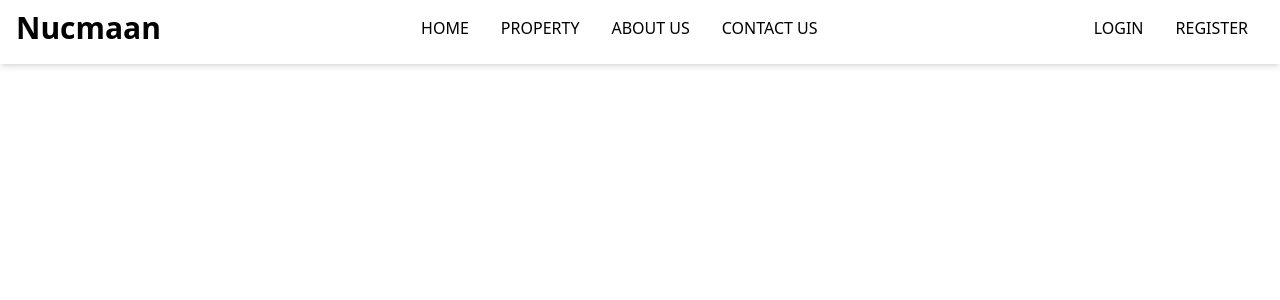
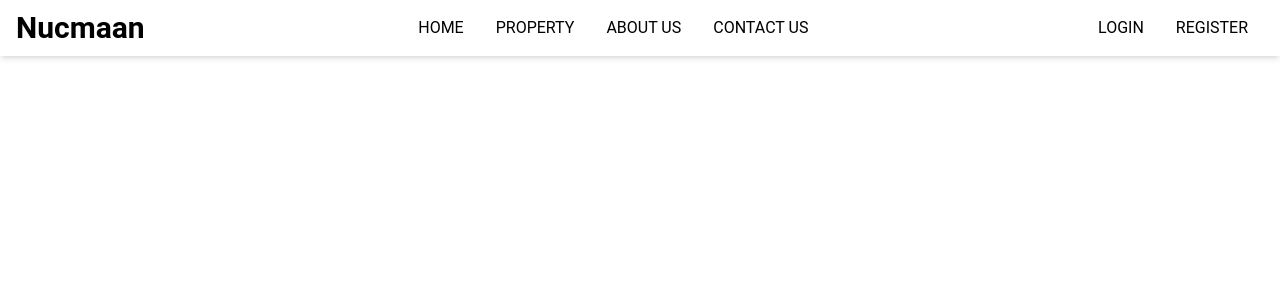
Before and after one commit to Nucmaan/statefrontend, a React (Create React App) app: page / in a window 1280 px wide. Shown: the top 300 px of the page. Built offline with nearby package versions, Linux system fonts and the light colour scheme.

Commit message:
roboto font style
roboto font style

```diff
--- a/src/Components/Navbar.js
+++ b/src/Components/Navbar.js
@@ -10,7 +10,7 @@
   };
 
   return (
-    <div className="h-16  shadow-md mx-auto px-4 text-black">
+    <div className="  shadow-md mx-auto px-4 text-black">
       <div className="flex justify-between items-center">
         <div>
           <h1 className="w-full text-3xl font-bold ">Nucmaan</h1>
--- a/src/index.css
+++ b/src/index.css
@@ -1,3 +1,11 @@
 @tailwind base;
 @tailwind components;
 @tailwind utilities;
+
+@import url('https://fonts.googleapis.com/css2?family=Roboto:ital,wght@0,100;0,300;0,400;0,500;0,700;0,900;1,100;1,300;1,400;1,500;1,700;1,900&display=swap');
+
+@layer base {
+    body {
+        @apply font-[Roboto]
+    }
+}
```
